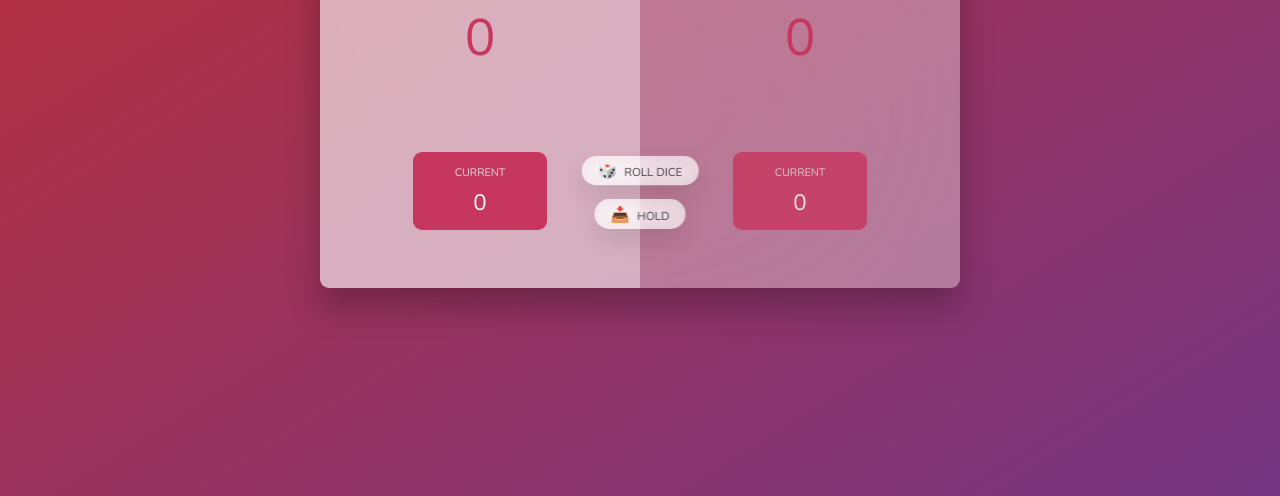
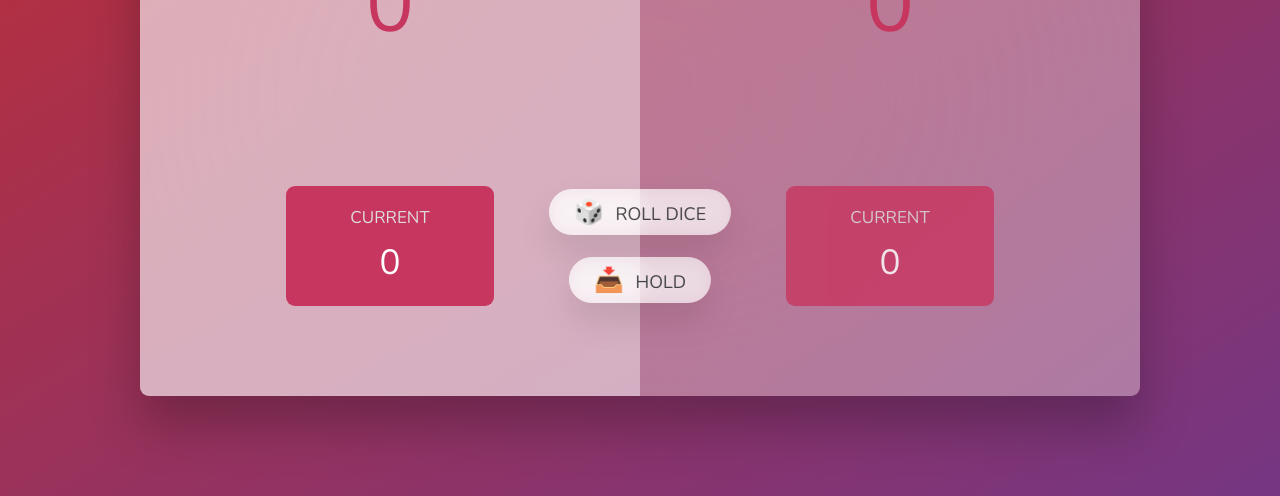
Before and after one commit to diptyK/Fire-Dice, a plain HTML site: page index.html in a window 1280 px wide. Shown: the part 304-800 px from the top of the page. Drawn offline with nearby package versions, Linux system fonts and the light colour scheme.

Commit message:
landscape removed

```diff
--- a/style.css
+++ b/style.css
@@ -199,24 +199,9 @@ main {
     transform: translate(0%, 3px);
   }
 }
-@media only screen and (max-width: 1440px) {
-  html {
-    font-size: 40%;
-  }
-}
-@media only screen and (max-width: 812px) {
-  html {
-    font-size: 38%;
-  }
-}
-@media only screen and (max-width: 667px) {
+@media only screen and (max-width: 540px) {
   html {
     font-size: 35%;
-  }
-}
-@media only screen and (max-width: 540px) {
-  html {
-    font-size: 44%;
   }
 }
 @media only screen and (max-width: 414px) {
```
